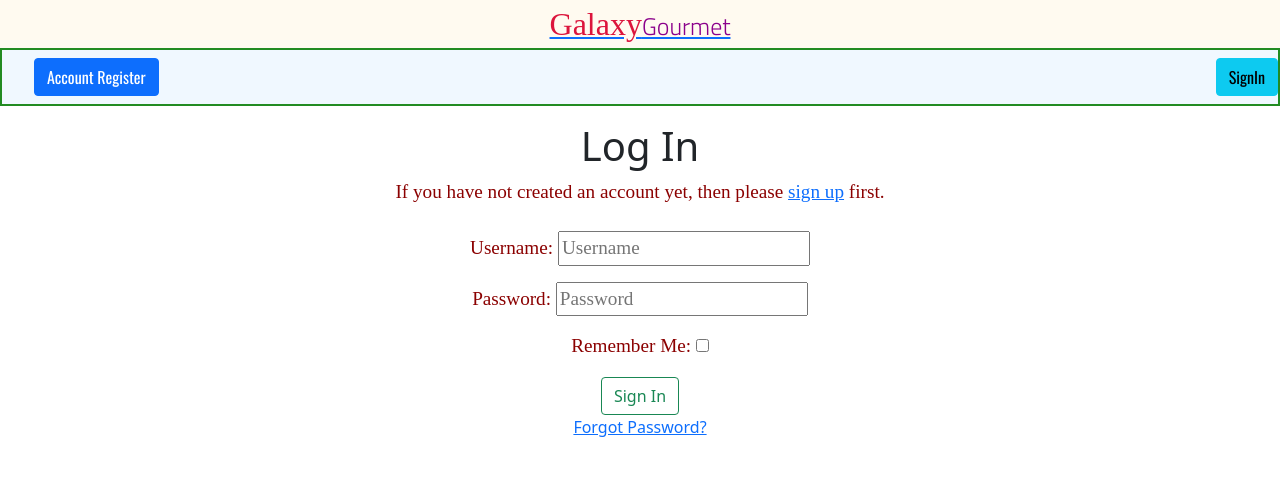
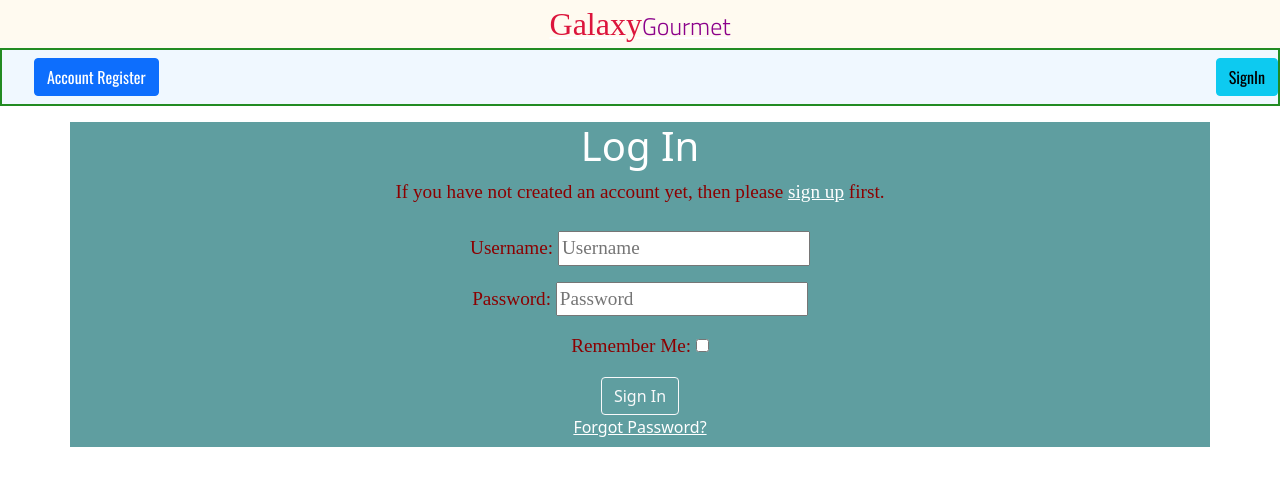
Before and after one commit to 0w3nM/portfolio4_restaurant, a Django app: page /accounts/login/ in a window 1280 px wide. Shown: the top 486 px of the page. Run offline with Django 3.2, Linux system fonts and the light colour scheme; some libraries are stand-ins or nearby versions; some web fonts are replaced.

Commit message:
Added stylings and color changes to login.html page.

```diff
--- a/static/css/style.css
+++ b/static/css/style.css
@@ -65,6 +65,10 @@ p {
     color: darkred;
     font-size: larger;
     font-family: 'Skranji', 'sans-serif';
+}
+
+.heading-text{
+    color: #ffffff;
 }
 
 /*----Menu----*/
@@ -162,6 +166,16 @@ p {
     text-align: center;
 }
 
+/* ----Links----*/
+a {
+    color: #ffffff;
+    text-decoration: underline;
+}
+
+a:hover{
+    color: #00FFFF;
+}
+
 /*----Footer----*/
 
 .footer {
--- a/templates/allauth/account/login.html
+++ b/templates/allauth/account/login.html
@@ -2,18 +2,18 @@
 {% load i18n %}
 {% block title %}{% trans "Sign In" %}{% endblock %}
 {% block content %}
-<div class="container text-center">
+<div class="container text-center " style="background-color:cadetblue">
   <h1 class="heading-text">{% trans "Log In" %}</h1>
   <p>{% blocktrans %}If you have not created an account yet, then please
-  <a href="{{ signup_url }}" class="darkgreen-text">sign up</a> first.{% endblocktrans %}</p>
+  <a href="{{ signup_url }}">sign up</a> first.{% endblocktrans %}</p>
   <form class="form p-2" method="POST" action="{% url 'account_login' %}">
     {% csrf_token %}
     {{ form.as_p }}
     {% if redirect_field_value %}
     <input type="hidden" name="{{ redirect_field_name }}" value="{{ redirect_field_value }}" />
     {% endif %}
-    <button class="btn btn-outline-success my-2 my-sm-0 search-button mb-2" type="submit">{% trans "Sign In" %}</button>
-    <a class="button secondaryAction d-block darkgreen-text" href="{% url 'account_reset_password' %}">{% trans "Forgot Password?" %}</a>
+    <button class="btn btn-outline-light my-2 my-sm-0 search-button mb-2" type="submit">{% trans "Sign In" %}</button>
+    <a class="button secondaryAction d-block" href="{% url 'account_reset_password' %}">{% trans "Forgot Password?" %}</a>
   </form>
 </div>
 {% endblock %}
```
